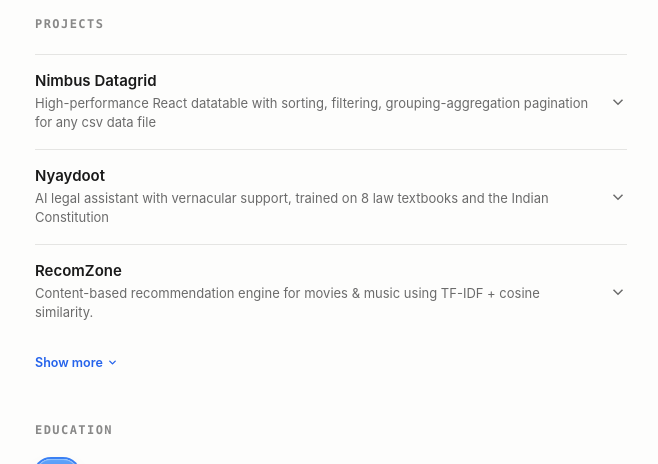
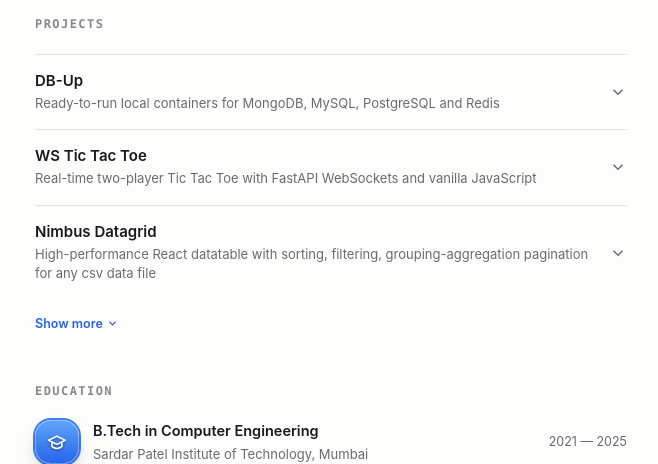
Before and after one commit to 2102ankit/2102ankit.github.io, an Eleventy site: page src/index.njk in a window 1280 px wide. Shown: the part 1218-1682 px from the top of the page, without its empty margins (309-967 px from the left). Built offline with nearby package versions, Linux system fonts and the light colour scheme; Eleventy itself is replaced by a stand-in of ours; files that its build step writes are made by us from their sources; a web font is replaced by a local one.

Commit message:
add DB-Up and WS Tic Tac Toe projects

```diff
--- a/src/index.njk
+++ b/src/index.njk
@@ -1918,6 +1918,20 @@
         /* ---------- Projects accordion (with real preview photos, graceful fallback) ---------- */
         const projects = [
             {
+                title: "DB-Up", tags: "Docker · MongoDB · MySQL · Postgres · Redis", initials: "DU",
+                image: "/images/projects/db-up.png",
+                desc: "Ready-to-run local containers for MongoDB, MySQL, PostgreSQL and Redis",
+                long: "One-command local database stack with Docker Compose. Run any database directly from GitHub via curl|sh or from a local checkout, with bundled admin UIs (mongo-express, phpMyAdmin, pgAdmin, Redis Insight), default dbuser/dbpassword credentials and persistent ./<db>/data volumes.",
+                gh: "https://github.com/2102ankit/db-up"
+            },
+            {
+                title: "WS Tic Tac Toe", tags: "Python · FastAPI · WebSockets", initials: "TT",
+                image: "/images/projects/ws-tic-tac-toe.jpeg",
+                desc: "Real-time two-player Tic Tac Toe with FastAPI WebSockets and vanilla JavaScript",
+                long: "Real-time two-player Tic Tac Toe game. Server manages player assignment (X/O), turns, moves and game results with server-side validation, winner/draw detection and disconnection handling. Client connects over /ws and sends {type: move, position}.",
+                gh: "https://github.com/2102ankit/ws-tic-tac-toe"
+            },
+            {
                 title: "Nimbus Datagrid", tags: "React · Tailwind · TanStack", initials: "ND",
                 image: "/images/projects/nimbus.jpeg",
                 desc: "High-performance React datatable with sorting, filtering, grouping-aggregation pagination for any csv data file",
```
Also changed, not shown: images/projects/db-up.png (added), images/projects/ws-tic-tac-toe.jpeg (added).
